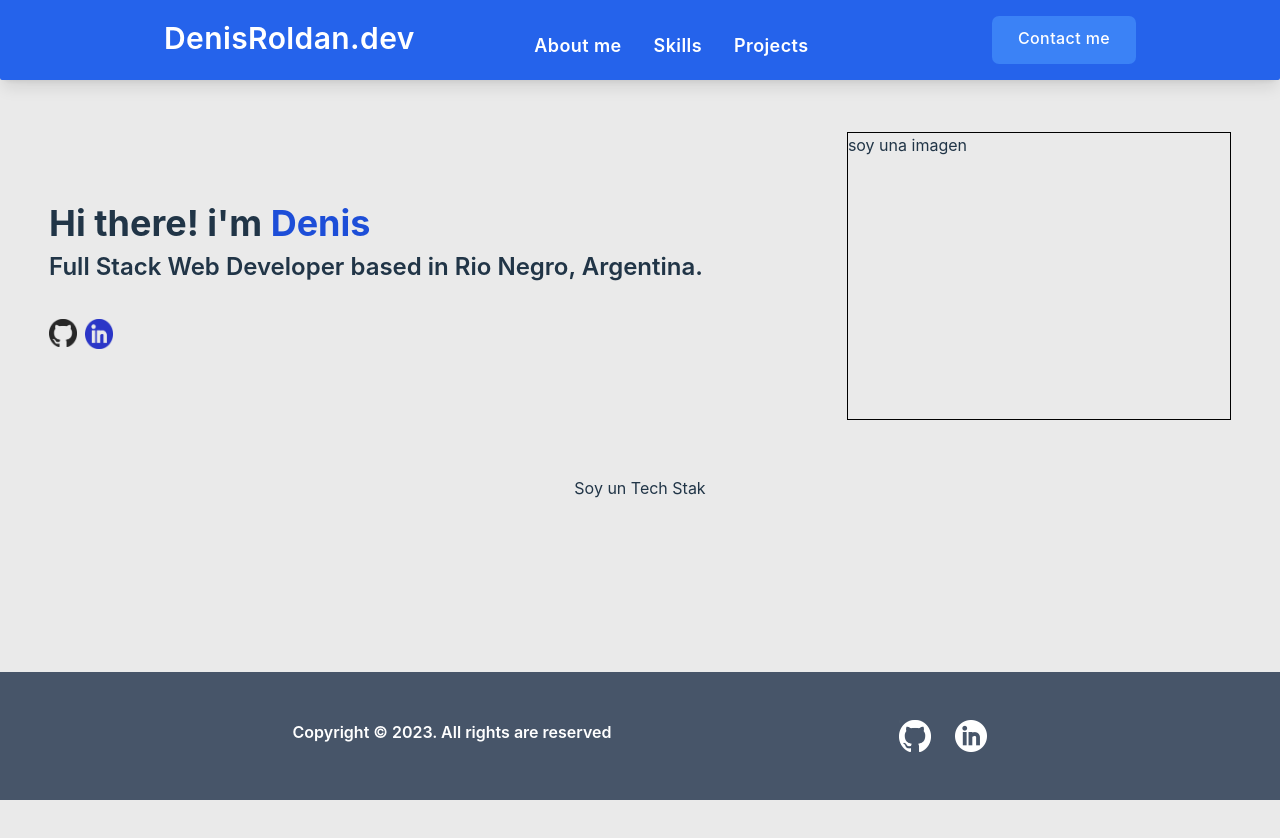
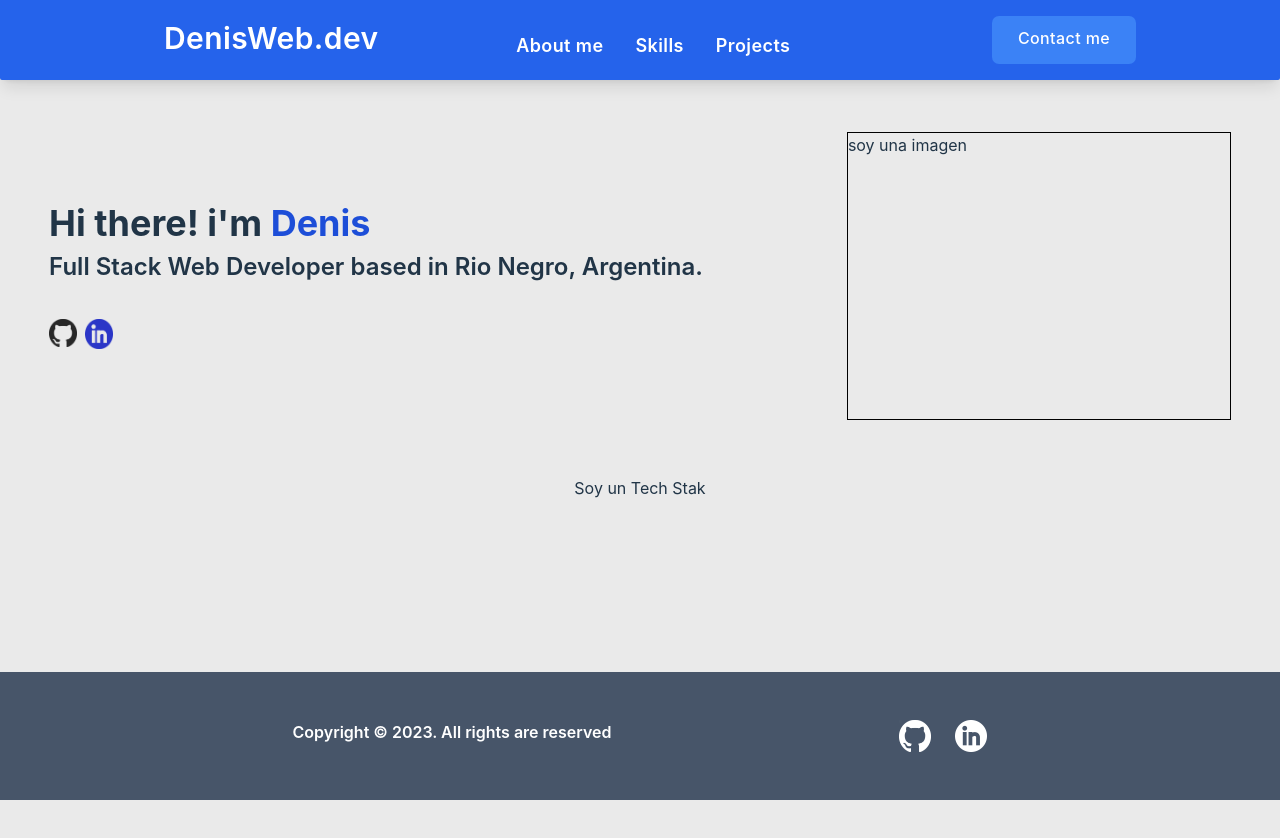
Before and after one commit to denisrold/Portfolio, a React (Vite) app in the folder portfolio/: page / in a window 1280 px wide. Shown: the top 838 px of the page. Built offline with nearby package versions, Linux system fonts and the light colour scheme.

Commit message:
NAvBar Icon

```diff
--- a/portfolio/src/views/Navbar.jsx
+++ b/portfolio/src/views/Navbar.jsx
@@ -20,7 +20,7 @@ const Navbar=()=>{
              className={`m-4 mt-1 float-right md:hidden w-10 h-9 bg-none rounded-lg border-4 border-transparent  ${isMenuOpen ? 'bg-blue-700 rounded-lg border-4 border-blue-700 ':'bg-none'}`}
              />
             <div className="w-full md:flex justify-between">
-                <span className="block text-3xl mt-2 mr-40 md:flex md:mt-1 md:text-2xl md:ml-5 lg:text-3xl lg:mr-0 md:mr-0">DenisRoldan.dev</span>
+                <span className="block text-3xl mt-2 mr-40 md:flex md:mt-1 md:text-2xl md:ml-5 lg:text-3xl lg:mr-0 md:mr-0">DenisWeb.dev</span>
                 <ul className={`${isMenuOpen ? 'border-b border-0 rounded-lg rounded-t-none absolute w-full left-0 mt-5 bg-white' : 'hidden'}  md:border-none md:w-fit md:bg-transparent md:relative md:text-white md:flex md:mt-4 my-2 mr-8 mt-3 text-lg hover:transition-all duration-300}`}>
                     <li onClick={toggleMenu} className={customList}>About me</li>
                     <li onClick={toggleMenu} className={customList}>Skills</li>
```
